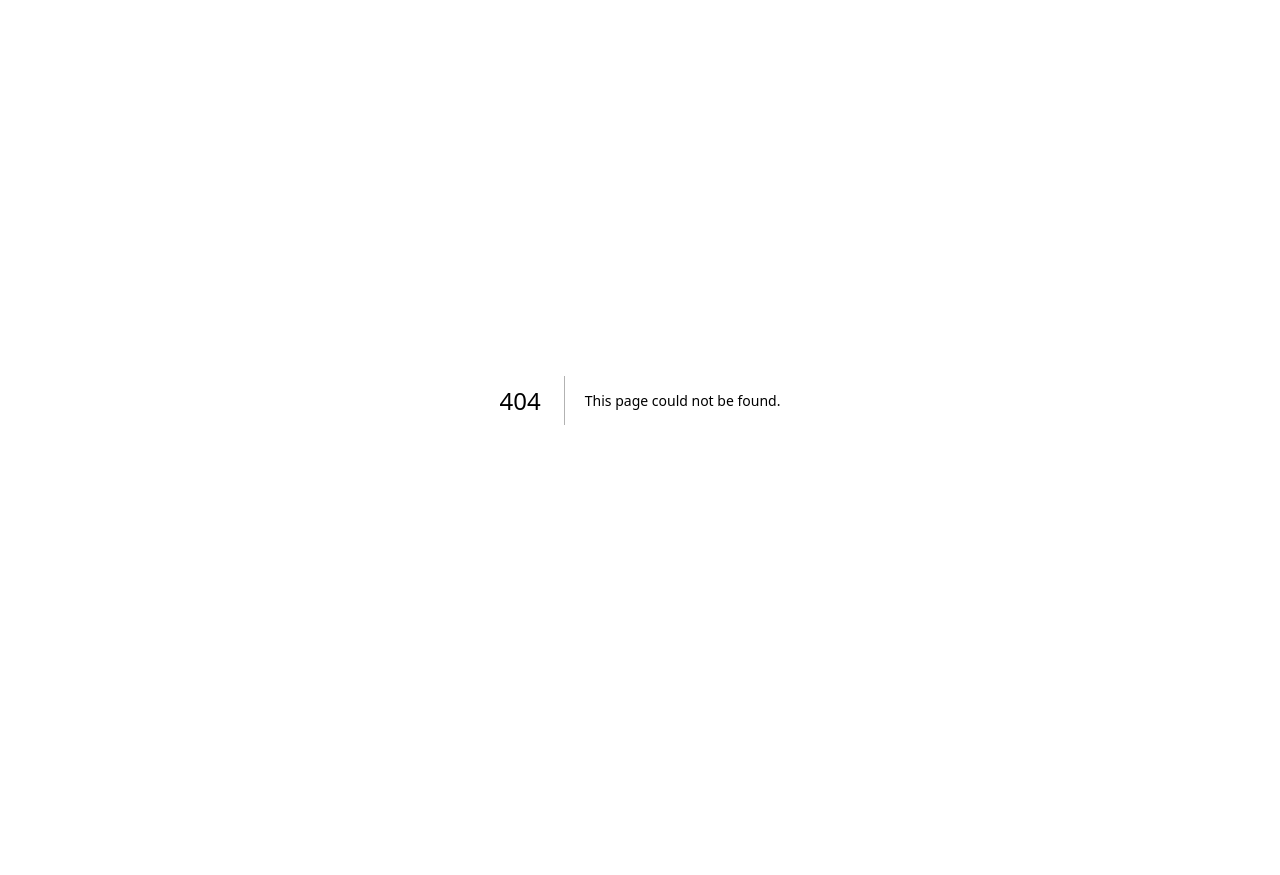
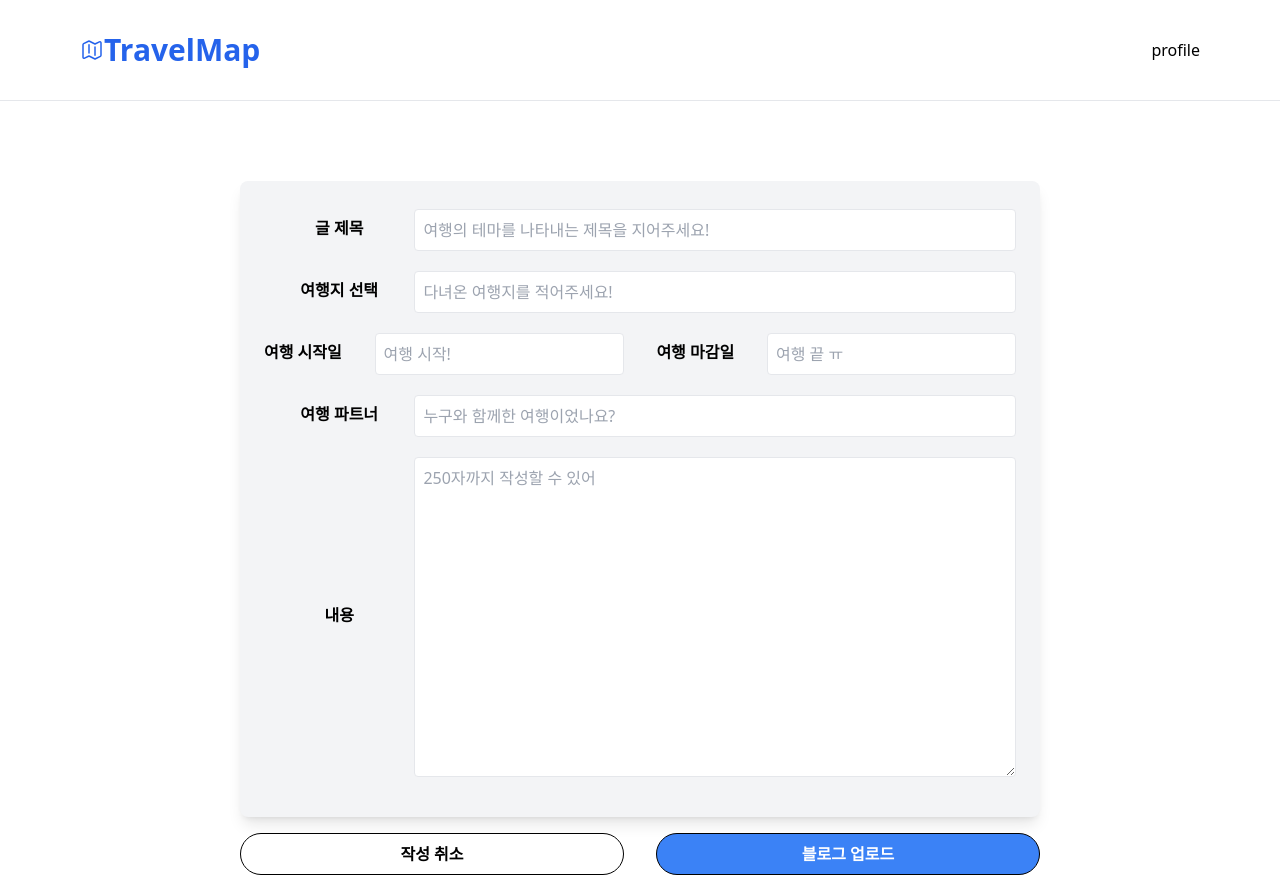
Before and after one commit to Travel-Map/TM-FE, a Next.js app: page /write in a window 1280 px wide. Before the commit this address had no page. Before the commit the page ends 800 px from the top, so only its background shows below. Built offline with nearby package versions, Linux system fonts and the light colour scheme.

Commit message:
[FEAT]-작성 폼 구현

```diff
--- /dev/null
+++ b/src/app/components/write/Form.jsx
@@ -0,0 +1,152 @@
+"use client";
+import React, { useState, useEffect } from "react";
+
+export default function Form() {
+  const [title, setTitle] = useState("");
+  const [location, setLocation] = useState("");
+  const [startDate, setStartDate] = useState("");
+  const [endDate, setEndDate] = useState("");
+  const [partner, setPartner] = useState("");
+  const [content, setContent] = useState("");
+
+  const handleSubmit = (e) => {
+    e.preventDefault();
+
+    // 여기서 서버에 데이터를 업로드하거나 필요한 동작을 수행합니다.
+  };
+
+  const handleCancel = () => {
+    setTitle("");
+    setLocation("");
+    setStartDate("");
+    setEndDate("");
+    setPartner("");
+    setContent("");
+  };
+  return (
+    <div>
+      <div className="flex w-full items-center justify-center h-full flex-col mt-20">
+        <form
+          onSubmit={handleSubmit}
+          className="w-[800px] bg-gray-100 p-6 rounded-lg shadow-lg"
+        >
+          <div className="w-full mb-4 flex items-center">
+            <label
+              htmlFor="title"
+              className="block text-black font-bold w-1/5 text-center"
+            >
+              글 제목
+            </label>
+            <input
+              type="text"
+              id="title"
+              value={title}
+              onChange={(e) => setTitle(e.target.value)}
+              className="w-4/5 mt-1 p-2 border rounded focus:outline-none focus:border-blue-500"
+              maxLength="20"
+              placeholder="여행의 테마를 나타내는 제목을 지어주세요!"
+            />
+          </div>
+          <div className="mb-4 flex items-center">
+            <label
+              htmlFor="subtitle"
+              className="block text-black font-bold w-1/5 text-center"
+            >
+              여행지 선택
+            </label>
+            <input
+              type="text"
+              id="subtitle"
+              value={location}
+              onChange={(e) => setLocation(e.target.value)}
+              className="w-4/5 mt-1 p-2 border rounded focus:outline-none focus:border-blue-500"
+              maxLength="20"
+              placeholder="다녀온 여행지를 적어주세요!"
+            />
+          </div>
+          <div className="w-full mb-4 flex justify-between items-center">
+            <label
+              htmlFor="subtitle"
+              className="block text-black font-bold w-auto text-center"
+            >
+              여행 시작일
+            </label>
+            <input
+              type="text"
+              id="startDate"
+              value={startDate}
+              onChange={(e) => setStartDate(e.target.value)}
+              className="w-auto mt-1 p-2 border rounded focus:outline-none focus:border-blue-500"
+              maxLength="20"
+              placeholder="여행 시작!"
+            />
+            <label
+              htmlFor="subtitle"
+              className="block text-black font-bold w-auto text-center"
+            >
+              여행 마감일
+            </label>
+            <input
+              type="text"
+              id="endDate"
+              value={endDate}
+              onChange={(e) => setEndDate(e.target.value)}
+              className="w-auto mt-1 p-2 border rounded focus:outline-none focus:border-blue-500"
+              maxLength="20"
+              placeholder="여행 끝 ㅠ"
+            />
+          </div>
+          <div className="mb-4 flex items-center">
+            <label
+              htmlFor="subtitle"
+              className="block text-black font-bold w-1/5 text-center"
+            >
+              여행 파트너
+            </label>
+            <input
+              type="text"
+              id="subtitle"
+              value={partner}
+              onChange={(e) => setPartner(e.target.value)}
+              className="w-4/5 mt-1 p-2 border rounded focus:outline-none focus:border-blue-500"
+              maxLength="20"
+              placeholder="누구와 함께한 여행이었나요?"
+            />
+          </div>
+          <div className="mb-4 flex items-center">
+            <label
+              htmlFor="content"
+              className="block text-black font-bold w-1/5 text-center"
+            >
+              내용
+            </label>
+            <textarea
+              id="content"
+              value={content}
+              onChange={(e) => setContent(e.target.value)}
+              className="w-4/5 h-80 mt-1 p-2 border rounded focus:outline-none focus:border-blue-500"
+              maxLength="250"
+              placeholder="250자까지 작성할 수 있어"
+            />
+          </div>
+        </form>
+        <div className="flex justify-between items-center w-[800px] mt-4">
+          <button
+            type="submit"
+            onClick={handleCancel}
+            className="w-1/2 mr-8 py-2 px-4 font-bold rounded-full border border-black bg-white text-black hover:bg-gray-300 focus:outline-none"
+          >
+            작성 취소
+          </button>
+          <button
+            type="button"
+            onClick={handleSubmit}
+            className="w-1/2 py-2 px-4 font-bold rounded-full border border-black bg-blue-500 text-white hover:bg-blue-800 focus:outline-none"
+          >
+            블로그 업로드
+          </button>
+        </div>
+      </div>
+    </div>
+  );
+}
--- /dev/null
+++ b/src/app/write/page.jsx
@@ -0,0 +1,10 @@
+import Form from "@/app/components/write/Form";
+import Header from "@/app/components/header/Header";
+export default function Write() {
+  return (
+    <>
+      <Header />
+      <Form />
+    </>
+  );
+}
```
